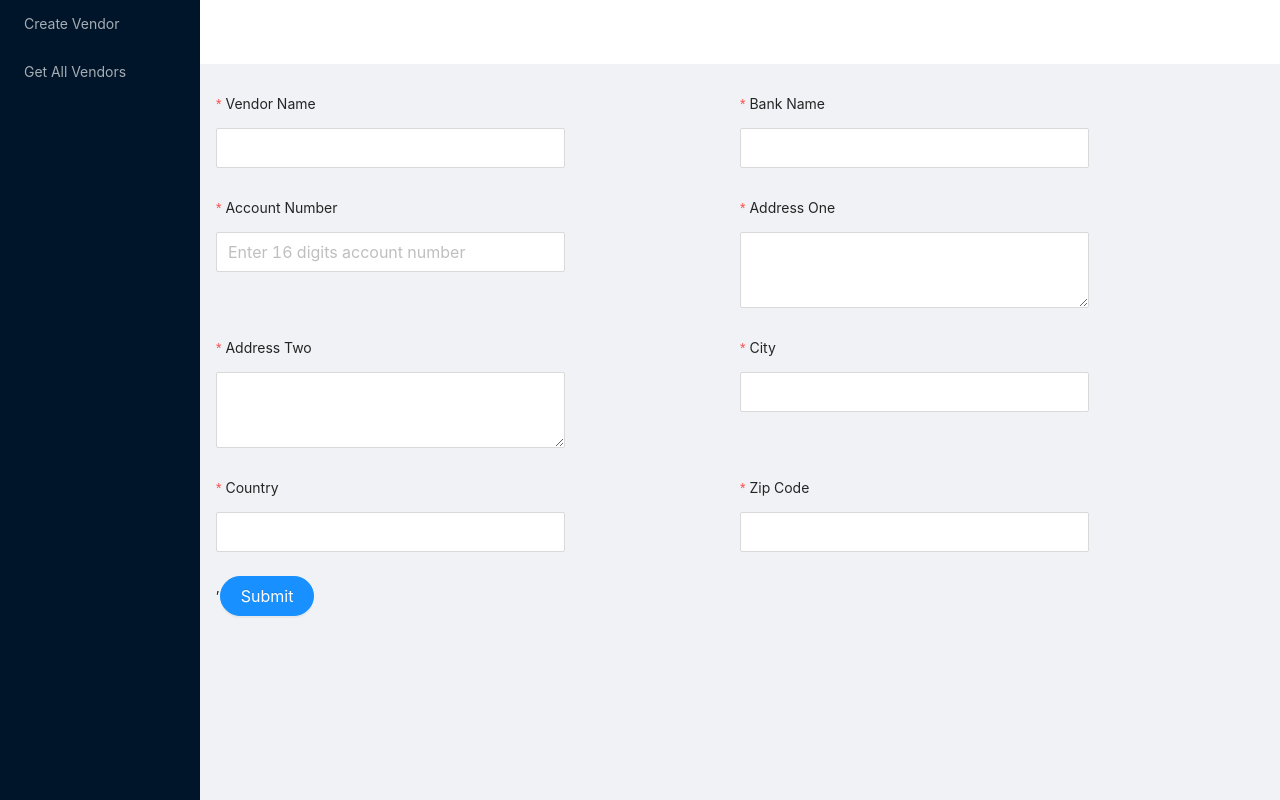
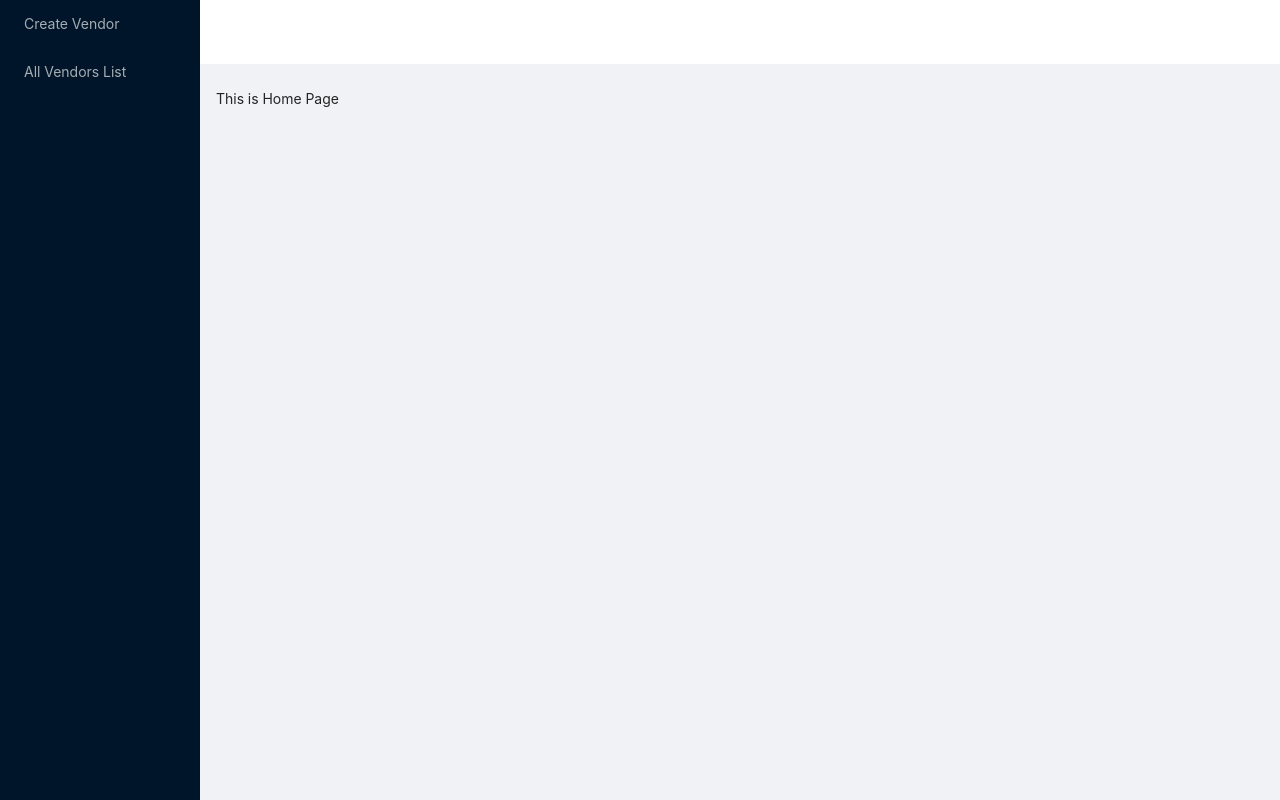
Before and after one commit to AnandPawanipagar/crud-vendor, a React (Create React App) app in the folder frontend/: page / in a window 1280 px wide. Shown: the top 800 px of the page. Built offline with nearby package versions, Linux system fonts and the light colour scheme.

Commit message:
feat: routes and metadata are working fine

```diff
--- a/frontend/package.json
+++ b/frontend/package.json
@@ -10,6 +10,7 @@
     "react": "^18.2.0",
     "react-dom": "^18.2.0",
     "react-helmet": "^6.1.0",
+    "react-router-dom": "^6.4.2",
     "react-scripts": "5.0.1",
     "web-vitals": "^2.1.4"
   },
--- a/frontend/src/App.js
+++ b/frontend/src/App.js
@@ -1,17 +1,18 @@
 import "./App.css";
-
+import { BrowserRouter, Routes, Route, Link } from "react-router-dom";
 import { Layout, Menu } from "antd";
 import React from "react";
 import CreateVendorForm from "./components/CreateVendorForm";
-import MetaData from "./MetaData";
-
+import Home from "./components/Home";
+import AllVendors from "./components/AllVendors";
 const { Header, Content, Sider } = Layout;
 const App = () => (
- <>
- <MetaData title="home page"/>
-  <Layout   style={{
-    height:"150vh"
-  }}>
+  <BrowserRouter>
+    <Layout
+      style={{
+        height: "150vh",
+      }}
+    >
       <Sider
         breakpoint="lg"
         collapsedWidth="0"
@@ -22,13 +23,12 @@ const App = () => (
           console.log(collapsed, type);
         }}
       >
-      <Menu
-        theme="dark"
-        mode="inline"
-        items={["Create Vendor", "Get All Vendors"].map((val) => ({
-          label: `${val}`,
-        }))}
-      />
+        <Menu theme="dark" mode="inline">
+          <Menu.Item>
+            <Link to="/create-vendor">Create Vendor</Link>
+          </Menu.Item>
+          <Menu.Item><Link to="/all-vendors-list">All Vendors List</Link></Menu.Item>
+        </Menu>
       </Sider>
       <Layout>
         <Header
@@ -42,10 +42,15 @@ const App = () => (
             margin: "24px 16px 0",
           }}
         >
-      <CreateVendorForm/>
+          <Routes>
+            <Route path="/" element={<Home />} />
+            <Route path="create-vendor/*" element={<CreateVendorForm />} />
+            <Route path="all-vendors-list/*" element={<AllVendors/>} />
+
+          </Routes>
         </Content>
       </Layout>
     </Layout>
- </>
+  </BrowserRouter>
 );
 export default App;
--- /dev/null
+++ b/frontend/src/components/AllVendors.js
@@ -0,0 +1,12 @@
+import React from 'react'
+import MetaData from '../MetaData'
+const AllVendors = () => {
+  return (
+    <>
+    <MetaData title="all-vendors-list" />
+    <div>All Vendors</div>
+  </>
+  )
+}
+
+export default AllVendors
--- a/frontend/src/components/CreateVendorForm.js
+++ b/frontend/src/components/CreateVendorForm.js
@@ -1,6 +1,7 @@
 import { Button, Form, Input, Row, Col } from "antd";
 
 import React from "react";
+import MetaData from "../MetaData";
 const CreateVendorForm = () => {
   const { TextArea } = Input;
   const onFinish = (values) => {
@@ -10,7 +11,10 @@ const CreateVendorForm = () => {
     console.log("Failed:", errorInfo);
   };
   return (
-    <Form
+    <>
+ <MetaData title="create-vendor-form"/>
+
+     <Form
       name="basic"
       labelCol={{
         span: 24,
@@ -148,6 +152,8 @@ const CreateVendorForm = () => {
         </Col>
       </Row>
     </Form>
+    </>
+
   );
 };
 export default CreateVendorForm;
--- /dev/null
+++ b/frontend/src/components/Home.js
@@ -0,0 +1,12 @@
+import React from "react";
+import MetaData from "../MetaData";
+const Home = () => {
+  return (
+    <>
+      <MetaData title="Home" />
+      <div>This is Home Page</div>
+    </>
+  );
+};
+
+export default Home;
```
Also changed, not shown: frontend/src/routes.js (added, +7 -0 lines), 2 other files (tests, documents, lock files or other folders). Lines whose indentation alone changed are shown as unchanged.
